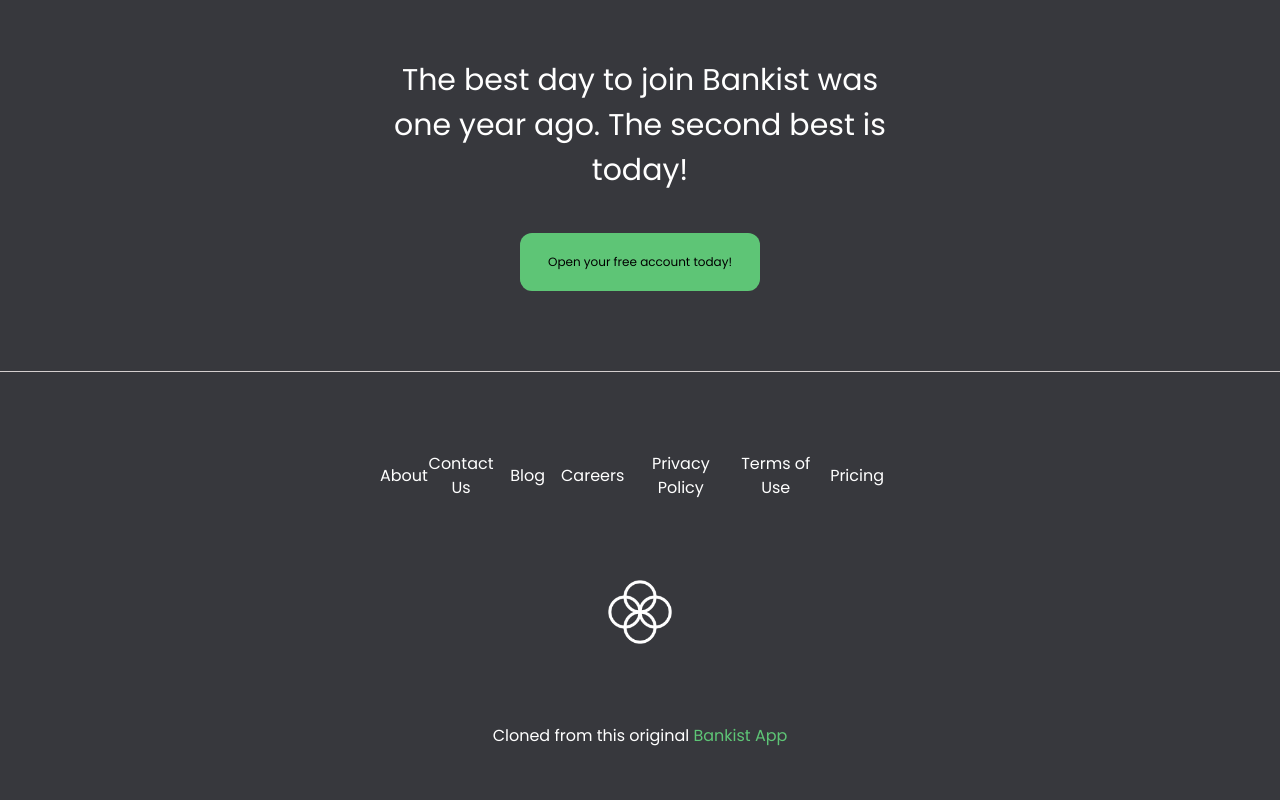
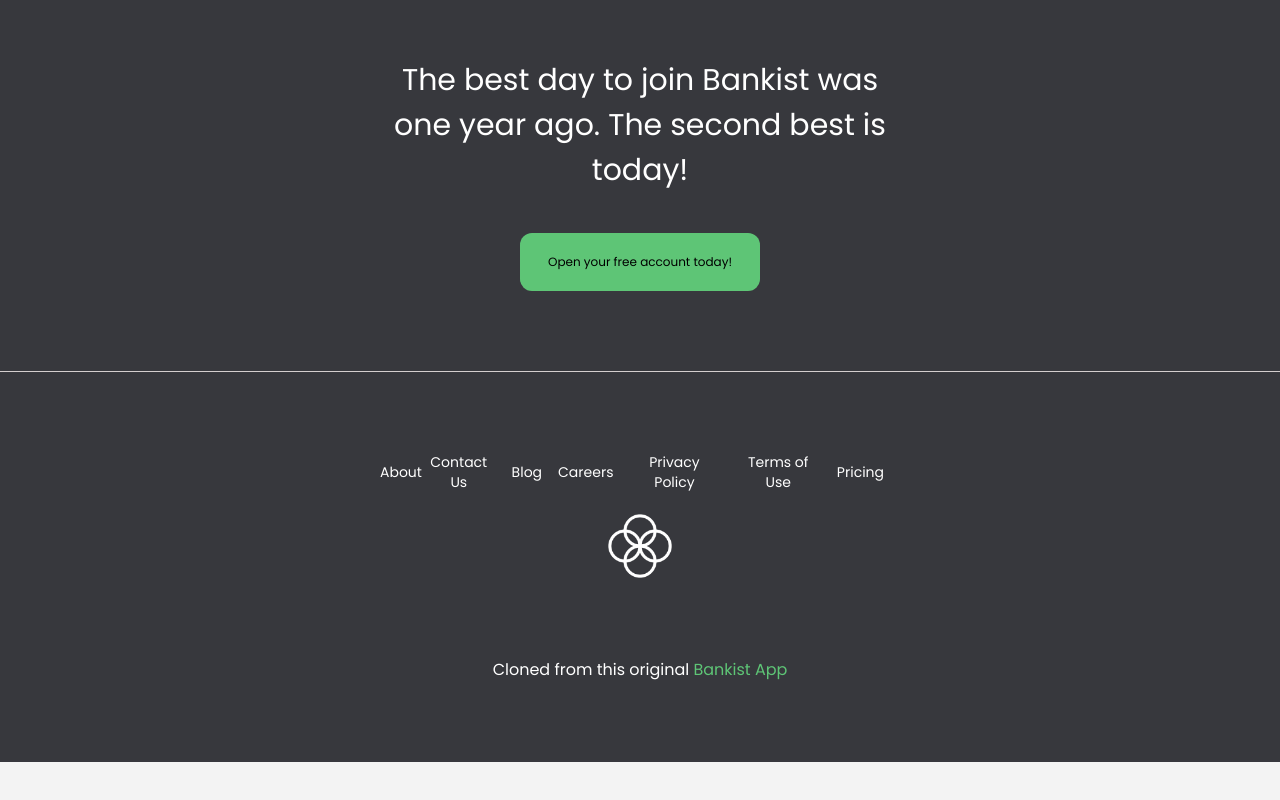
Before and after one commit to theCephas/bankist-clone, a plain HTML site: page index.html in a window 1280 px wide. Shown: the part 4291-5091 px from the top of the page. After the commit the page ends 5053 px from the top, so only its background shows below. Drawn offline with nearby package versions, Linux system fonts and the light colour scheme.

Commit message:
Edited my final commit

```diff
--- a/index.html
+++ b/index.html
@@ -422,15 +422,15 @@
         </section>
 
         <footer class="bg-[#37383d] py-20">
-                <section  class=" px-10 text-center w-[600px] m-auto flex flex-col justify-center items-center">
+                <section  class=" px-10 text-center md:w-[600px] m-auto flex flex-col justify-center items-center">
                         <p data-aos="fade-up" data-aos-duration="600" class="text-[30px] text-white pb-10">The best day to join Bankist was one year ago. The second best is today!</p>
                         <button data-aos="fade-up" data-aos-duration="600" class="text-[12px] text-black bg-primary hover:bg-primaryLighter p-5 px-7 rounded-xl">Open your free account today!</button>
                 </section>
 
                 <hr class="mx-0 px-0 text-hr my-20">
 
-                <section class="w-[600px] px-10 flex justify-around text-center items-center m-auto">
-                        <p class="text-white cursor-pointer">About</p>
+                <section class="md:w-[600px] text-sm px-10 flex justify-around text-center items-center m-auto">
+                        <p data-aos="fade-up" data-aos-duration="300" class="text-white cursor-pointer">About</p>
                         <p data-aos="fade-up" data-aos-duration="400" class="text-white cursor-pointer">Contact Us</p>
                         <p data-aos="fade-up" data-aos-duration="500" class="text-white cursor-pointer px-4">Blog</p>
                         <p data-aos="fade-up" data-aos-duration="600" class="text-white cursor-pointer">Careers</p>
@@ -438,7 +438,7 @@
                         <p data-aos="fade-up" data-aos-duration="800" class="text-white cursor-pointer">Terms of Use</p>
                         <p data-aos="fade-up" data-aos-duration="900" class="text-white cursor-pointer px-4">Pricing</p>
                 </section>
-                <div data-aos="fade-up" data-aos-duration="1000" class="flex items-center m-auto w-16 pt-20">
+                <div data-aos="fade-up" data-aos-duration="1000" class="flex items-center m-auto w-16 pt-[22px]">
                         <img src="./images/icon.png"  alt="Logo">
                 </div>
 
```
